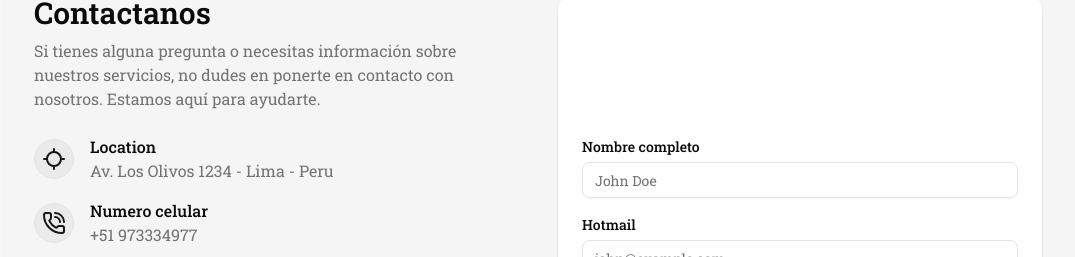
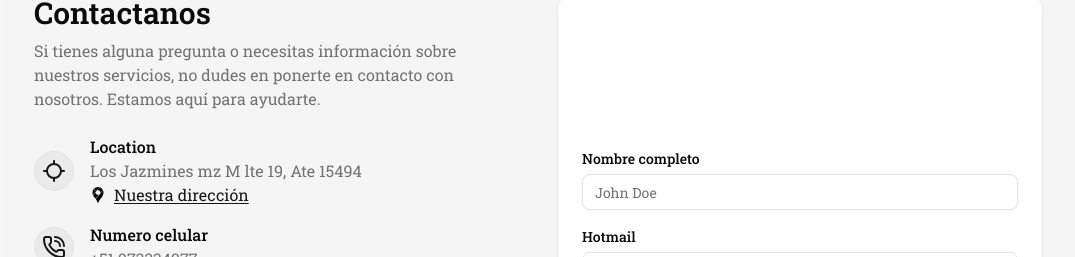
Before and after one commit to Rodrigo15975/eco-front, a Next.js app: page /contact in a window 1280 px wide. Shown: the part 757-1014 px from the top of the page, without its empty margins (102-1177 px from the left). Built offline with nearby package versions, Linux system fonts and the light colour scheme.

Commit message:
create 1 file and update 1 file

```diff
--- a/src/app/contact/page.tsx
+++ b/src/app/contact/page.tsx
@@ -1,5 +1,5 @@
 'use client'
-
+import { SiGooglemaps } from 'react-icons/si'
 import { Button } from '@/components/ui/button'
 import { Input } from '@/components/ui/input'
 import { Label } from '@/components/ui/label'
@@ -10,11 +10,14 @@ import Image from 'next/image'
 import { useState } from 'react'
 import { FaFacebookF, FaWhatsapp } from 'react-icons/fa'
 import { toast } from 'sonner'
+
 const redes = [
   {
     icon: <LocateIcon />,
     title: 'Location',
-    text: 'Av. Los Olivos 1234 - Lima - Peru',
+    text: 'Los Jazmines mz M lte 19, Ate 15494',
+    link: 'https://maps.app.goo.gl/1ZaKxiaBfcE2zyx59',
+    linkIcon: <SiGooglemaps />,
   },
   {
     icon: <PhoneCallIcon />,
@@ -68,6 +71,12 @@ const Contact = () => {
     toast.success('Mensaje enviado con exito', {
       position: 'top-center',
       duration: 2000,
+    })
+    setForm({
+      name: '',
+      email: '',
+      phone: '',
+      message: '',
     })
   }
 
@@ -127,6 +136,18 @@ const Contact = () => {
                   <div>
                     <p className="font-medium">{item.title}</p>
                     <p className="text-muted-foreground">{item.text}</p>
+                    {item.link && (
+                      <div className="flex gap-2 items-center">
+                        {item.linkIcon}
+                        <a
+                          href="https://maps.app.goo.gl/1ZaKxiaBfcE2zyx59"
+                          target="_blank"
+                          className="underline text-primary underline-offset-2"
+                        >
+                          Nuestra dirección
+                        </a>
+                      </div>
+                    )}
                   </div>
                 </div>
               ))}
```
Also changed, not shown: public/logo.jpg (added).
